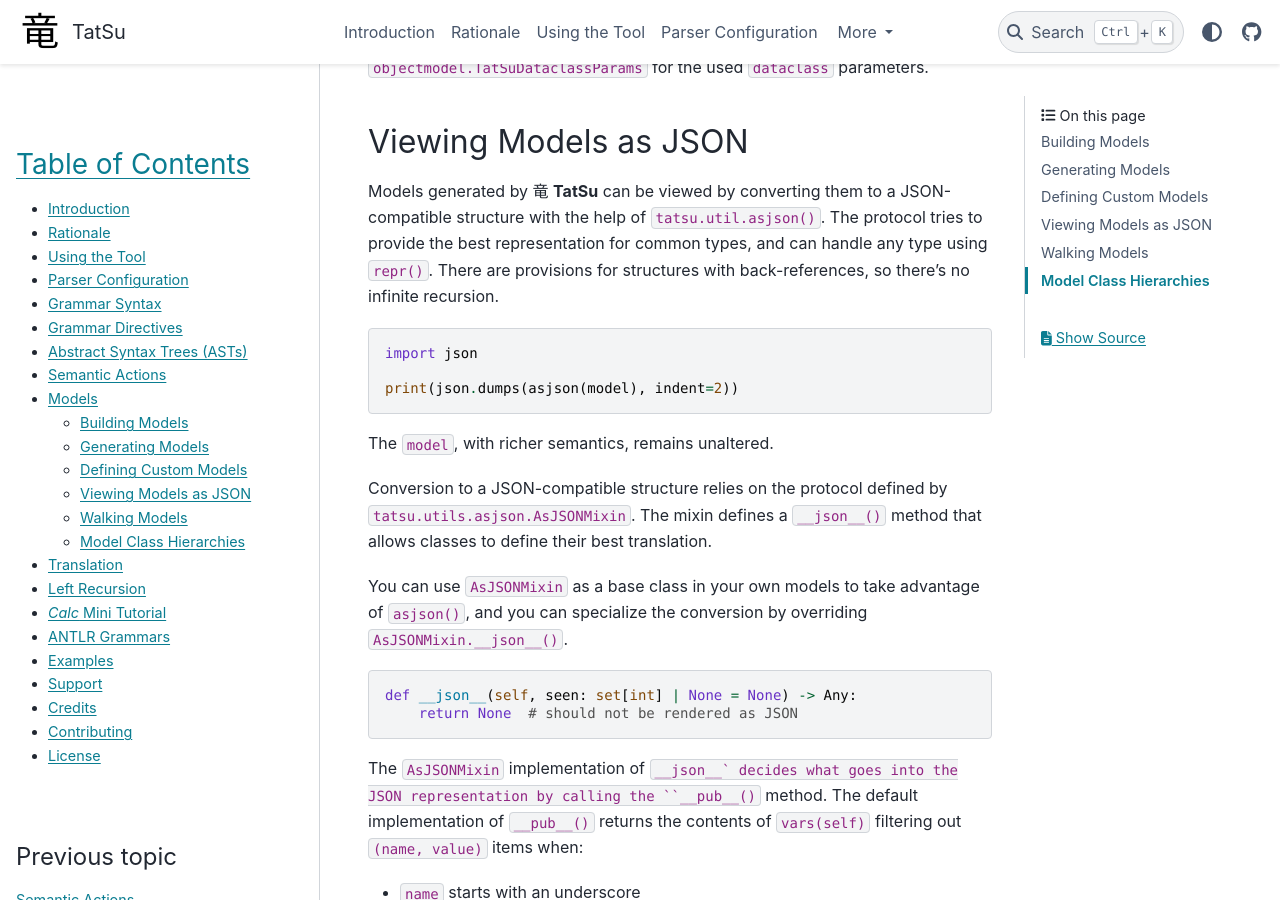
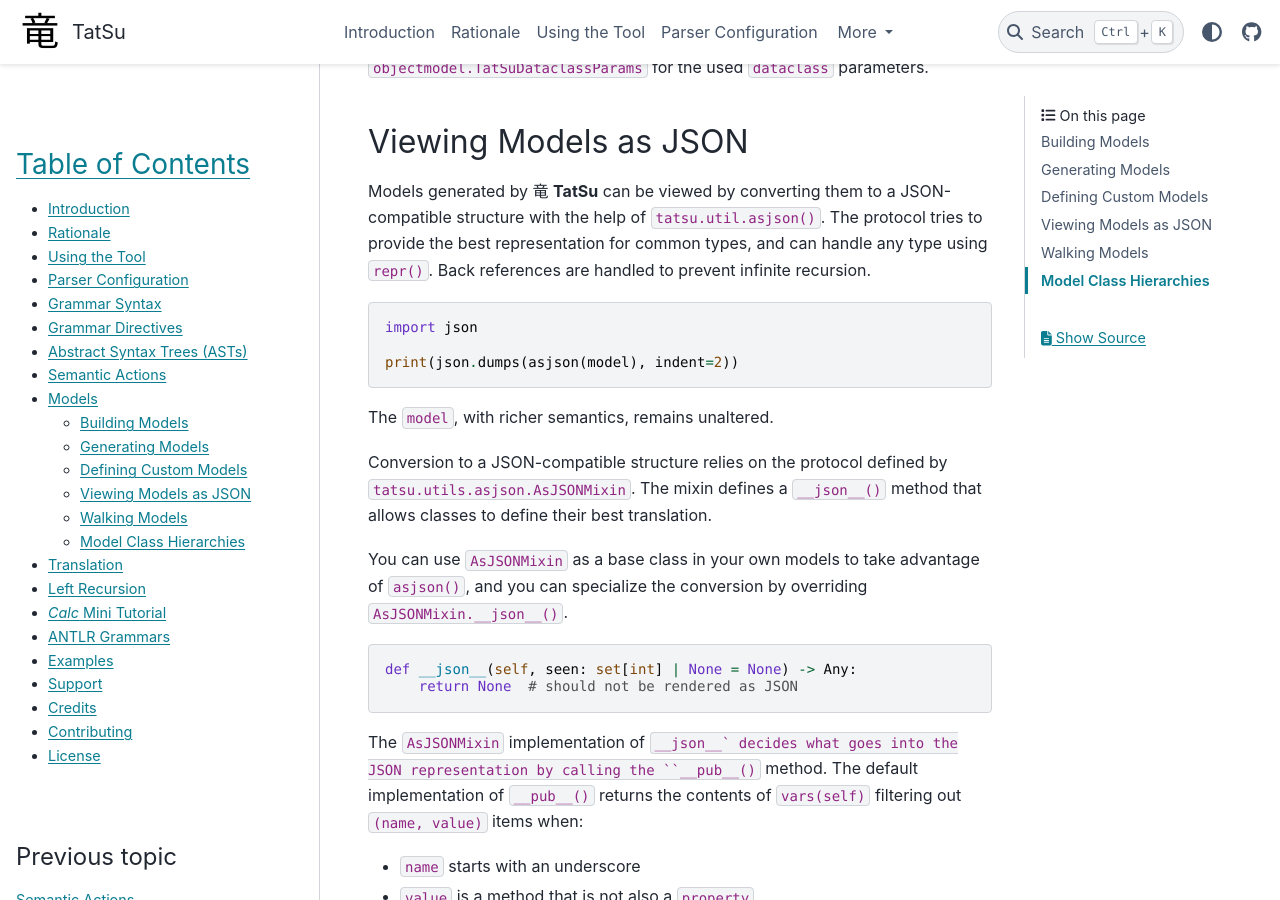
Before and after one commit to neogeny/TatSu, a Sphinx documentation site: the page built from docs/models.rst, in a window 1280 px wide and 900 px high, scrolled down 3230 px. Built offline with Sphinx 7.4.7 and the PyData theme 0.15.4, drawn with Linux system fonts in a browser that asks for light colours; pages that are not in the unit, such as notebooks, are missing from menus; the version number is read from the project's files by our own code; some of the changed text lies outside the part shown.

```diff
--- a/docs/accept.txt
+++ b/docs/accept.txt
@@ -33,6 +33,7 @@ nameguard
 packrat
 parseinfo
 parser's
+pythonic
 trace_length
 trace_separator
 tokenization
--- a/docs/models.rst
+++ b/docs/models.rst
@@ -174,9 +174,11 @@ To know what ``@tatsudataclass`` means, you can take a look at
 Viewing Models as JSON
 ~~~~~~~~~~~~~~~~~~~~~~
 
-Models generated by |TatSu| can be viewed by converting them to a JSON-compatible structure
-with the help of ``tatsu.util.asjson()``. The protocol tries to provide the best
-representation for common types, and can handle any type using ``repr()``. There are provisions for structures with back-references, so there's no infinite recursion.
+Models generated by |TatSu| can be viewed by converting them to a
+JSON-compatible structure with the help of ``tatsu.util.asjson()``.
+The protocol tries to provide the best representation for common types,
+and can handle any type using ``repr()``. Back references are handled to
+prevent infinite recursion.
 
 .. code:: python
 
```
Also changed, not shown: other parts of docs/models.rst (+1 -1 lines).
